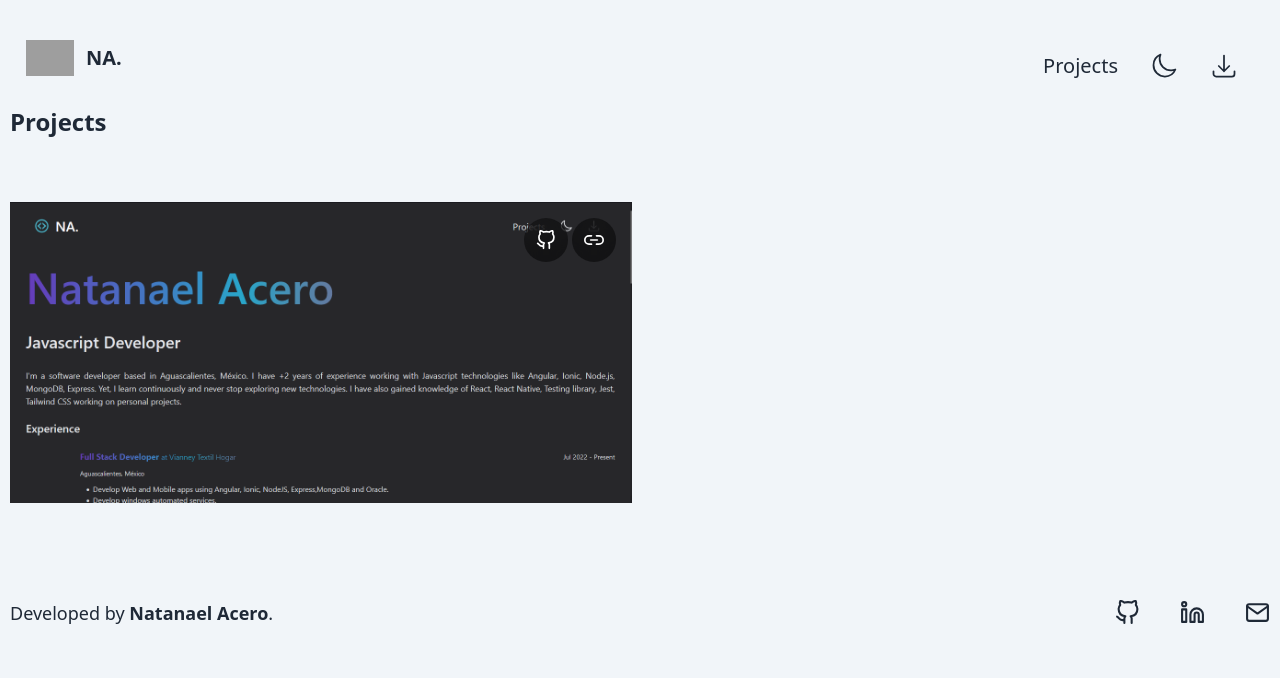
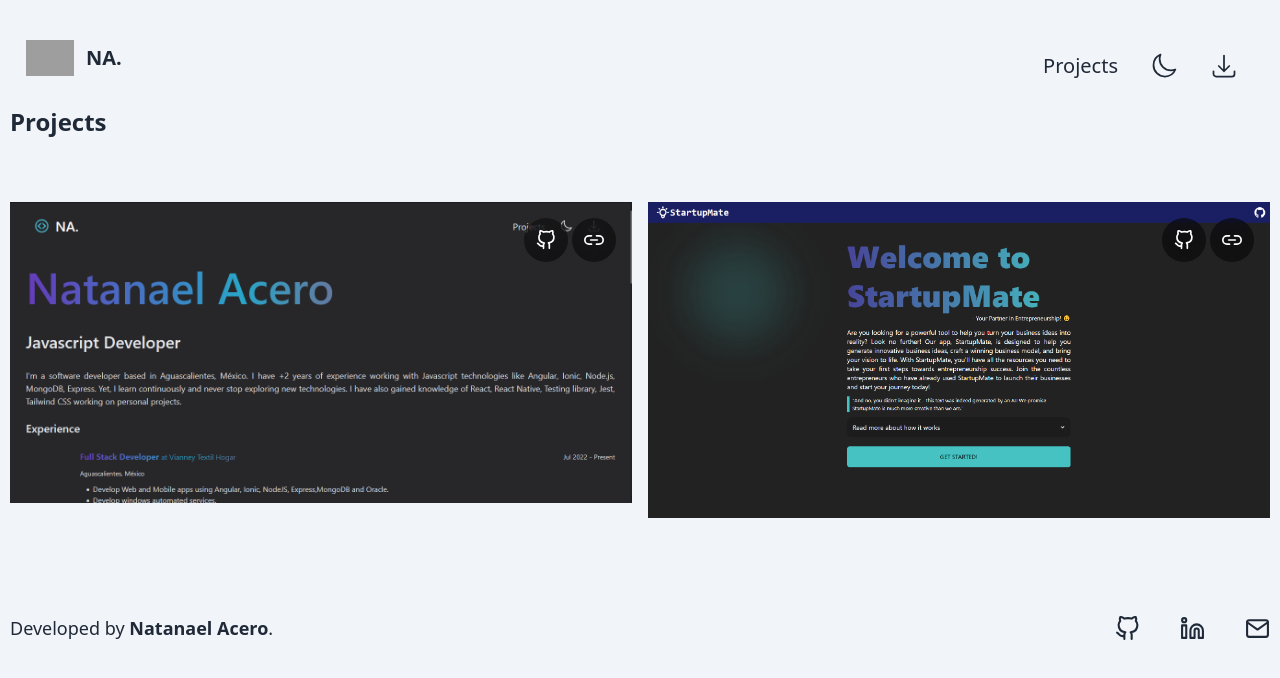
Before and after one commit to Natanael-Acero/next.js-portfolio, a Next.js app: page /projects in a window 1280 px wide. Shown: the top 678 px of the page. Built offline with nearby package versions, Linux system fonts and the light colour scheme; grey boxes are pictures that could not be loaded.

Commit message:
Added StartupMate project

```diff
--- a/data.js
+++ b/data.js
@@ -100,11 +100,18 @@ export const info = {
 
     projects: [
         {
-            title: "Next.js Portfolio",
+            title: "My portfolio, made with Next.js and TailwindCSS.",
             isFeatured: false,
             thumbnail: "/images/next-portfolio.png",
             githubUrl: "https://github.com/Natanael-Acero/Next-Portfolio",
             liveUrl: "https://www.nataav.dev/",
         },
+        {
+            title: "StartupMate, made with with Remix, DaisyUI and OpenAI api.",
+            isFeatured: true,
+            thumbnail: "/images/startupmate.png",
+            githubUrl: "https://github.com/alexhmdev/startupmate",
+            liveUrl: "https://startupmate.vercel.app/",
+        },
     ],
 };
```
Also changed, not shown: public/images/startupmate.png (added).
